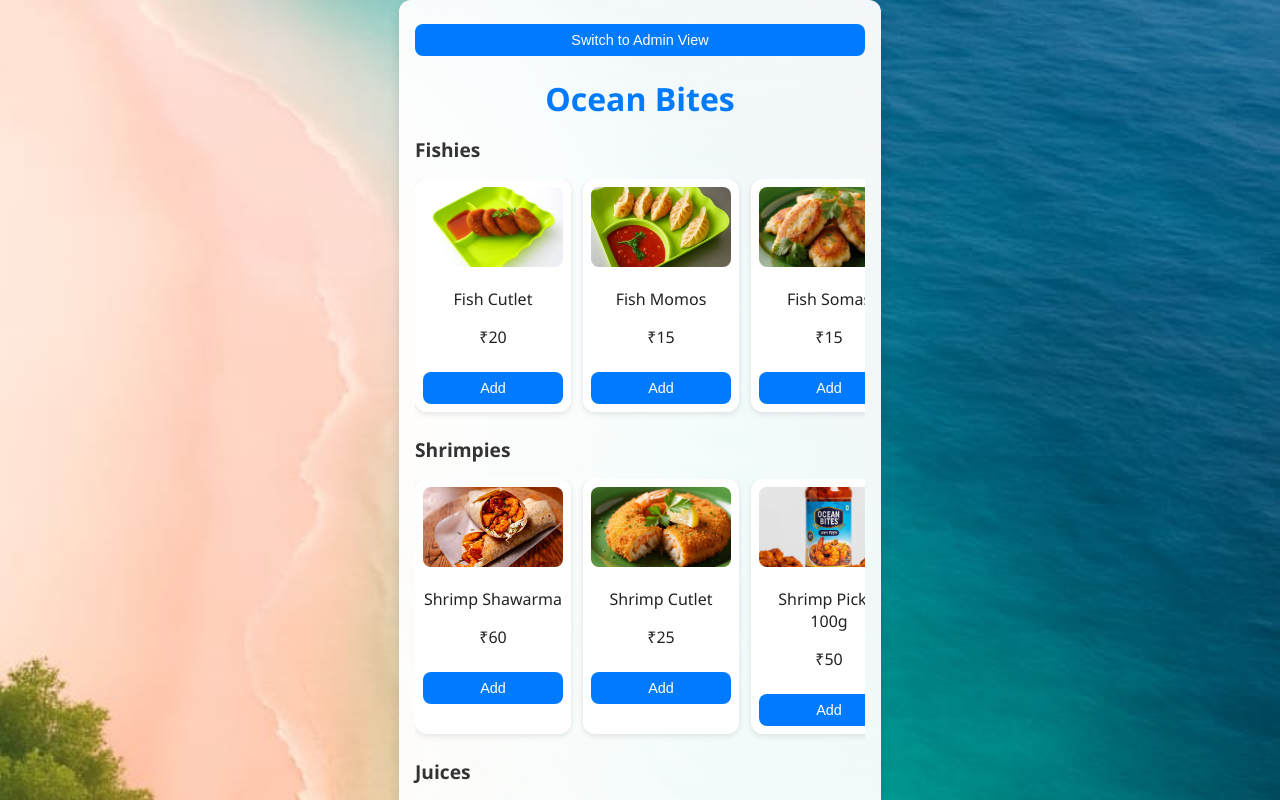
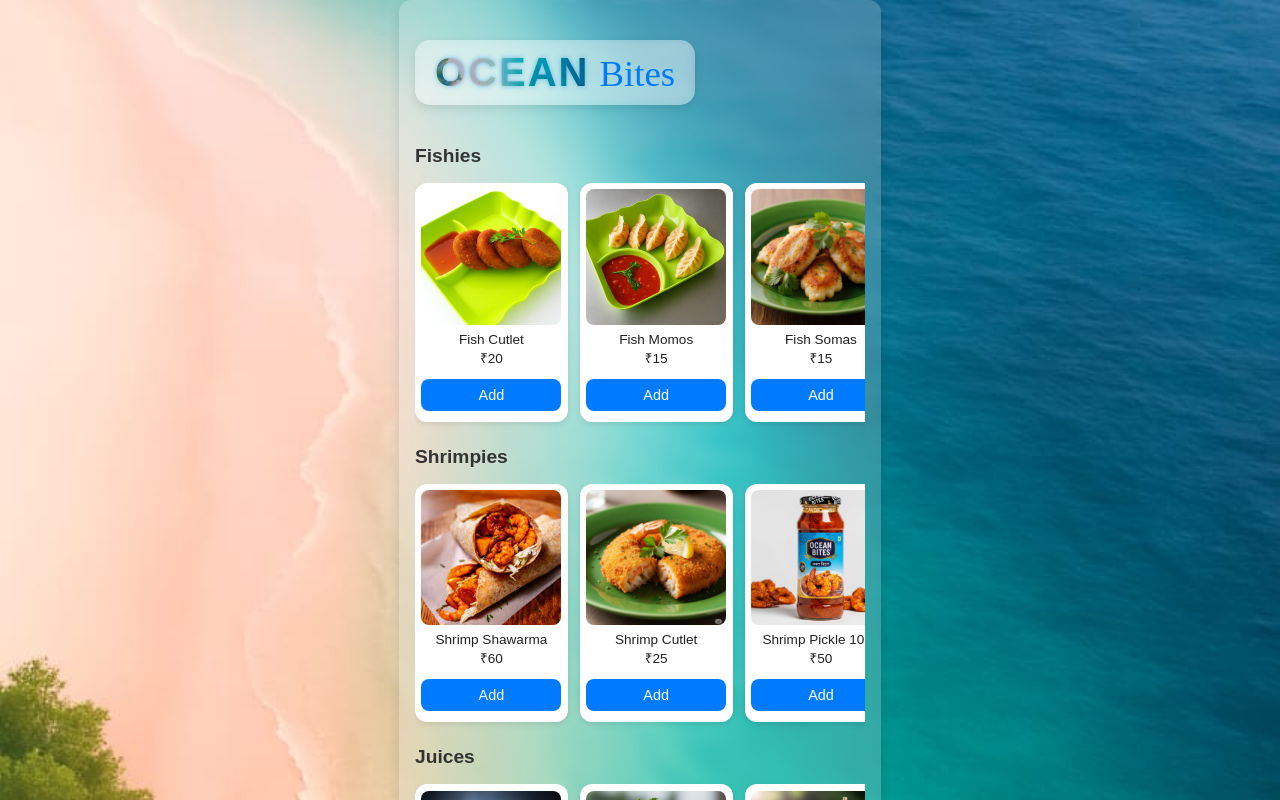
Before and after one commit to gaurabhutbay/OCEANBITES-2025, a React (Create React App) app: page / in a window 1280 px wide. Shown: the top 800 px of the page. Built offline with nearby package versions, Linux system fonts and the light colour scheme; no server answers.

Commit message:
Improved brand heading with ocean text background and glow

```diff
--- a/src/App.css
+++ b/src/App.css
@@ -1,6 +1,6 @@
 /* 🌊 Background + Base styles */
 body {
-  font-family: 'Segoe UI', sans-serif;
+  font-family: 'Montserrat', sans-serif;
   background-image: url("../public/ocean.jpg");
   background-size: cover;
   background-position: center;
@@ -15,9 +15,10 @@ body {
   max-width: 450px;
   margin: 0 auto;
   padding: 1rem;
-  background-color: rgba(255, 255, 255, 0.95);
+  background-color: rgba(255, 255, 255, 0.2);
+  backdrop-filter: blur(8px);
   border-radius: 12px;
-  box-shadow: 0 4px 12px rgba(0,0,0,0.1);
+  box-shadow: 0 4px 12px rgba(0, 0, 0, 0.1);
 }
 
 /* 🎯 Headings */
@@ -26,6 +27,7 @@ h1 {
   color: #007BFF;
   margin-bottom: 1rem;
 }
+
 h2 {
   font-size: 1.2rem;
   margin-top: 1rem;
@@ -38,42 +40,60 @@ h2 {
   overflow-x: auto;
   gap: 0.75rem;
   padding-bottom: 0.5rem;
-  scrollbar-width: none; /* Firefox */
+  scrollbar-width: none;
+  /* Firefox */
 }
+
 .product-scroll::-webkit-scrollbar {
-  display: none; /* Chrome, Safari, Edge */
+  display: none;
+  /* Chrome, Safari, Edge */
 }
 
 /* 🛍️ Product Card (if you use it via class, optional) */
 .product-card {
   min-width: 140px;
   max-width: 140px;
-  background: white;
+  background: rgb(255, 255, 255);
   border-radius: 12px;
-  padding: 0.5rem;
-  box-shadow: 0 2px 6px rgba(0,0,0,0.1);
+  padding: 0.4rem;
+  transition: transform 0.2s ease;
+  box-shadow: 0 2px 6px rgba(0, 0, 0, 0.1);
   text-align: center;
+  font-family: 'Monstserrat', sans-serif;
 }
+
+.product-card:hover {
+  transform: scale(1.03);
+}
+
 .product-card img {
   width: 100%;
-  height: 80px;
+  height: 60%;
   object-fit: cover;
   border-radius: 8px;
+}
+
+.product-card p {
+  margin: 4px 0;
+  line-height: 1.1;
+  font-size: 0.85rem;
 }
 
 /* 🧾 Cart Section */
 .cart-item {
   display: flex;
   justify-content: space-between;
-  background: white;
+  background: rgba(255, 255, 255, 0.829);
+  backdrop-filter: blur(4px);
   border-radius: 10px;
   padding: 0.75rem;
   margin-bottom: 0.5rem;
-  box-shadow: 0 1px 5px rgba(0,0,0,0.1);
+  box-shadow: 0 1px 5px rgba(0, 0, 0, 0.1);
 }
 
 /* ✍️ Inputs & Buttons */
-input, button {
+input,
+button {
   width: 100%;
   margin-top: 0.5rem;
   padding: 0.5rem;
@@ -81,19 +101,21 @@ input, button {
   border: 1px solid #ccc;
   border-radius: 8px;
 }
+
 button {
   background-color: #007BFF;
   color: white;
   border: none;
   transition: background-color 0.2s ease-in-out;
 }
+
 button:hover {
   background-color: #0056b3;
 }
 
 /* ➕➖ Quantity Buttons */
 .qty-btn {
-  background-color: #28a745;
+  background-color: #3f99e3;
   color: white;
   font-size: 1rem;
   width: 30px;
@@ -101,8 +123,9 @@ button:hover {
   border-radius: 50%;
   padding: 0;
 }
+
 .qty-btn.minus {
-  background-color: #dc3545;
+  background-color: #f9d64c;
 }
 
 /* ✅ Hide scrollbars on horizontal product rows */
@@ -110,6 +133,54 @@ button:hover {
   -ms-overflow-style: none;
   scrollbar-width: none;
 }
+
 .scrollbar-hide::-webkit-scrollbar {
   display: none;
 }
+
+/* 🌊 Brand Heading Styles */
+.brand-heading {
+  text-align: center;
+  margin: 1.5rem 0;
+  background: rgba(255, 255, 255, 0.35);
+  padding: 10px 20px;
+  border-radius: 15px;
+  display: inline-block;
+  box-shadow: 0 4px 10px rgba(0, 0, 0, 0.1);
+  backdrop-filter: blur(6px);
+}
+
+.ocean-text {
+  font-size: 2.5rem;
+  font-weight: 800;
+  background: url('/ocean.jpg') center/cover;
+  -webkit-background-clip: text;
+  -webkit-text-fill-color: transparent;
+  background-clip: text;
+  color: transparent;
+  display: inline-block;
+  margin-right: 10px;
+  letter-spacing: 2px;
+  text-shadow: 0 0 5px rgba(0, 132, 235, 0.5);
+}
+
+.bites-text {
+  font-family: 'Great Vibes', cursive;
+  font-size: 2.3rem;
+  color: #007BFF;
+}
+
+@media (max-width: 480px) {
+  .brand-heading {
+    padding: 8px 14px;
+  }
+
+  .ocean-text {
+    font-size: 1.8rem;
+    letter-spacing: 1px;
+  }
+
+  .bites-text {
+    font-size: 1.7rem;
+  }
+}
--- a/src/App.js
+++ b/src/App.js
@@ -3,6 +3,7 @@ import db from "./firebase";
 import { collection, addDoc, serverTimestamp } from "firebase/firestore";
 import Admin from "./Admin";
 import "./App.css";
+import { useEffect } from "react"
 
 function App() {
   const [cart, setCart] = useState([]);
@@ -10,6 +11,18 @@ function App() {
   const [phone, setPhone] = useState("");
   const [address, setAddress] = useState("");
   const [isAdminView, setIsAdminView] = useState(false);
+  useEffect(() => {
+    const handleKey = (e) => {
+      if (e.key === "A") {
+        const code = prompt("Enter admin code:");
+        if (code === "admin123") {
+          setIsAdminView(true);
+        }
+      }
+    };
+    window.addEventListener("keydown", handleKey);
+    return () => window.removeEventListener("keydown", handleKey);
+  }, []);
 
   const groupedProducts = {
     "Fishies": [
@@ -22,7 +35,8 @@ function App() {
     "Shrimpies": [
       { name: "Shrimp Shawarma", price: 60, image: require("./assets/shrimp_shawarma.jpeg") },
       { name: "Shrimp Cutlet", price: 25, image: require("./assets/shrimp_cutlet.jpeg") },
-      { name: "Shrimp Pickle 100g", price: 50, image: require("./assets/shrimp_pickle.jpeg") }
+      { name: "Shrimp Pickle 100g", price: 50, image: require("./assets/shrimp_pickle.jpeg") },
+      { name: "Shrimp ", price: 50, image: require("./assets/shrimp_pickle.jpeg") }
     ],
     "Juices": [
       { name: "Blue Curacao Mojito", price: 40, image: require("./assets/blue.jpeg") },
@@ -119,18 +133,16 @@ function App() {
   return (
     <>
       <div className="app-container">
-        <button
-          onClick={() => setIsAdminView(!isAdminView)}
-          className="mb-4 bg-gray-800 text-white px-4 py-2 rounded w-full"
-        >
-          Switch to {isAdminView ? "Customer" : "Admin"} View
-        </button>
+
 
         {isAdminView ? (
           <Admin />
         ) : (
           <>
-            <h1 className="text-3xl font-bold">Ocean Bites</h1>
+            <div className="brand-heading">
+              <span className="ocean-text">OCEAN</span>
+              <span className="bites-text">Bites</span>
+            </div>
 
             {Object.entries(groupedProducts).map(([category, items]) => (
               <div key={category}>
```
Also changed, not shown: public/ocean-texture.jpg (added).
